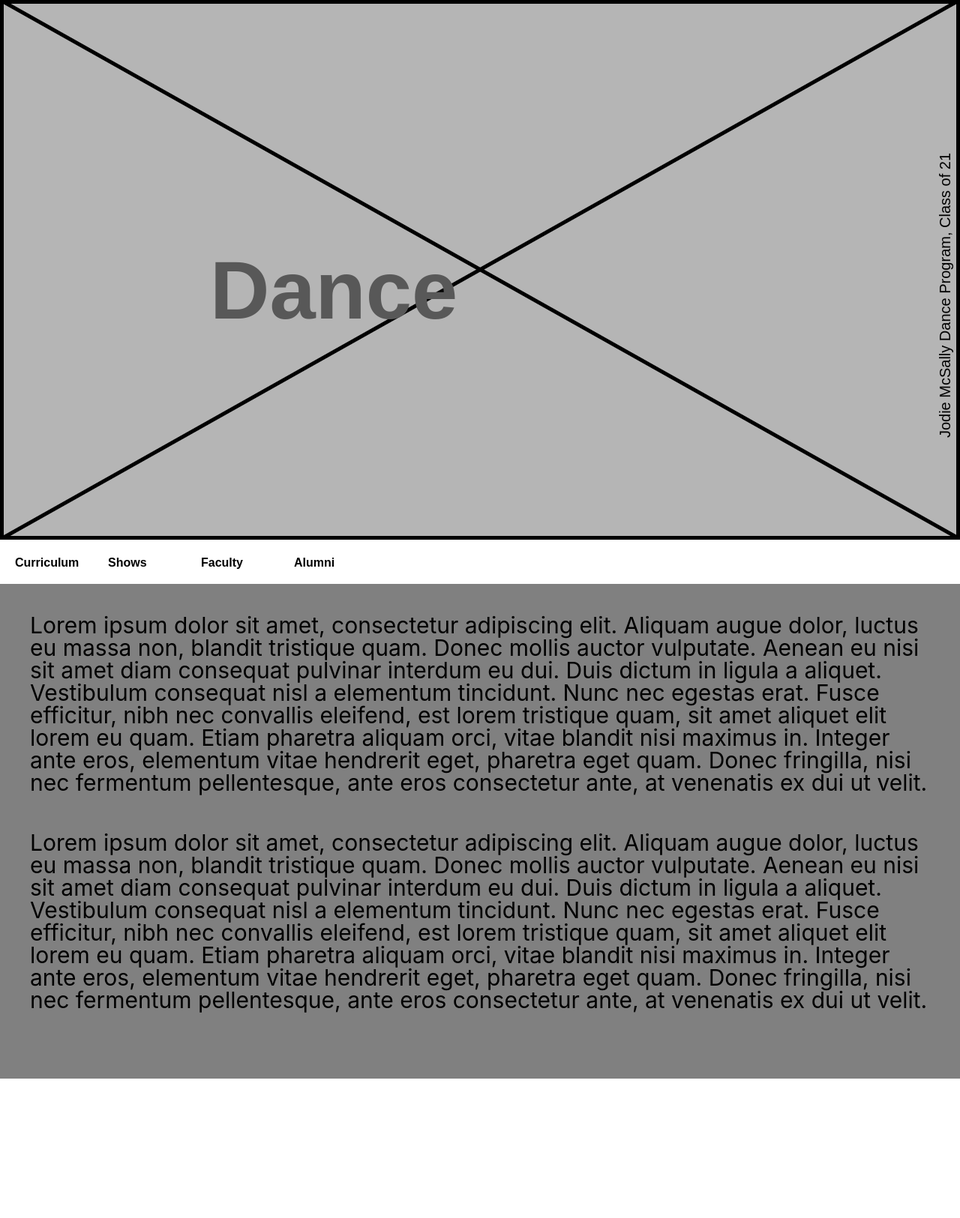
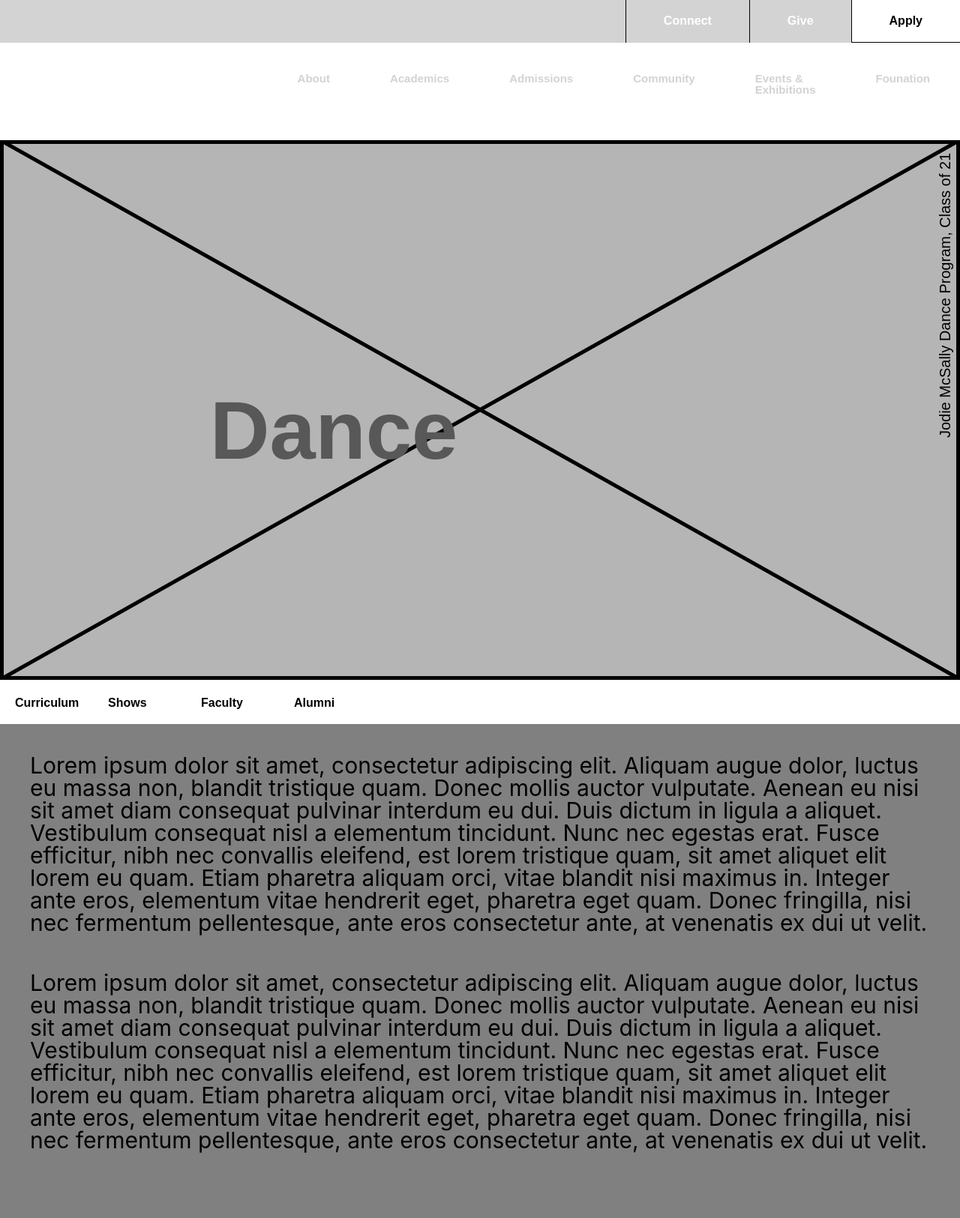
Before and after one commit to Artists-for-Humanity/BAA-prototype, a PHP site: page /Dance in a window 1280 px wide. Shown: the part 16-1641 px from the top of the page at 75% size. Run offline with PHP 8.4, Linux system fonts and the light colour scheme.

Commit message:
Nav
Did first nav

```diff
--- a/site/Dance/index.html
+++ b/site/Dance/index.html
@@ -12,13 +12,73 @@
 
 <body>
   <nav><a href="/">Home</a><a href="/about">About</a></nav>
+  <div class="visiter-support">
+    <div class="nav-1">
+      <div class="language-box">
+        <div class="item-1-1">
+          <h1>Language</h1>
+        </div>
+        <div class="item-1-EN">
+          <h1>EN</h1>
+        </div>
+      </div>
+      <div class=" connect-border">
+        <div class="nav-1-items">
+          <h2>Connect</h2>
+        </div>
+      </div>
+      <div class="give-border">
+        <div class="nav-1-items">
+          <h2>Give</h2>
+        </div>
+      </div>
+      <div class="apply-border">
+        <div class="nav-1-items-4">
+          <h2>Apply</h2>
+        </div>
+      </div>
+    </div>
+  </div>
+
+  <div class="navigations">
+    <div class="BAA-Title">
+      <div class="BAA-title-edit">
+        <h1>Boston Art</h1>
+      </div>
+      <div class="BAA-title-edit">
+        <h1>Academy</h1>
+      </div>
+    </div>
+    <div class="nav-2">
+      <div class="nav-2-items">
+        <h2>About</h2>
+      </div>
+      <div class="nav-2-items">
+        <h2>Academics</h2>
+      </div>
+      <div class="nav-2-items">
+        <h2>Admissions</h2>
+      </div>
+      <div class="nav-2-items">
+        <h2>Community</h2>
+      </div>
+      <div class="nav-2-items">
+        <h2>Events & Exhibitions</h2>
+      </div>
+      <div class="nav-2-items">
+        <h2>Founation</h2>
+      </div>
+    </div>
+  </div>
+
   <div class="header-box">
     <img class="header-box-image" src="../assets/images/placeholder-image-rectangle.png">
     <div class="header-box-title">
       <h1>Dance</h1>
     </div>
   </div>
-  <p class="header-text">Jodie McSally Dance Program, Class of 21</p>
+  <div>
+    <p class="header-text">Jodie McSally Dance Program, Class of 21</p>
   </div>
 
 
--- a/site/Dance/styles.css
+++ b/site/Dance/styles.css
@@ -3,7 +3,83 @@ body {
   padding: 0;
 }
 
-h1 {
+.nav-1 {
+  display: flex;
+  justify-content: flex-end;
+  flex-direction: row;
+}
+
+.visiter-support {
+  background-color: lightgray;
+}
+
+.item-1-1 {
+  padding-top: 20px;
+  color: white;
+}
+
+.nav-1-items-4 {
+  margin: 0px 50px 0px 50px;
+  padding: 20px 0px 20px 0px;
+}
+
+.nav-1-items {
+  padding: 20px 50px 0px 50px;
+  color: white;
+}
+
+.connect-border {
+  border-left: 1px black solid;
+}
+
+.give-border {
+  border-left: 1px black solid;
+  border-right: 1px black solid;
+}
+
+.apply-border {
+  background-color: white;
+  border-bottom: 1px black solid;
+}
+
+.item-1-EN {
+  color: white;
+  padding: 20px 0px 20px 5px;
+}
+
+.language-box {
+  display: flex;
+  flex-direction: row;
+  margin-right: 1200px;
+}
+
+.nav-2 {
+  display: flex;
+  flex-direction: row;
+}
+
+.navigations {
+  display: flex;
+  flex-direction: row;
+  justify-content: flex-end;
+  padding: 20px 0px 20px 0px;
+}
+
+.BAA-title-edit {
+  font-size: 30px;
+}
+
+.BAA-Title {
+  margin-right: 600px;
+}
+
+.nav-2-items {
+  font-size: 15px;
+  color: lightgrey;
+  padding: 20px 40px 0px 40px;
+}
+
+.header-box h1 {
   font-size: 110px;
   color: rgb(88, 88, 88);
   display: flex;
@@ -15,7 +91,7 @@ h1 {
 }
 
 @media (max-width: 600px) {
-  h1 {
+  .header-box h1 {
     font-size: 70px;
     color: rgb(88, 88, 88);
     display: flex;
@@ -243,7 +319,6 @@ footer {
     flex: 1 0 50%;
     flex-grow: 1;
     flex-shrink: 0;
-    width: 50%;
   }
 }
 
```
